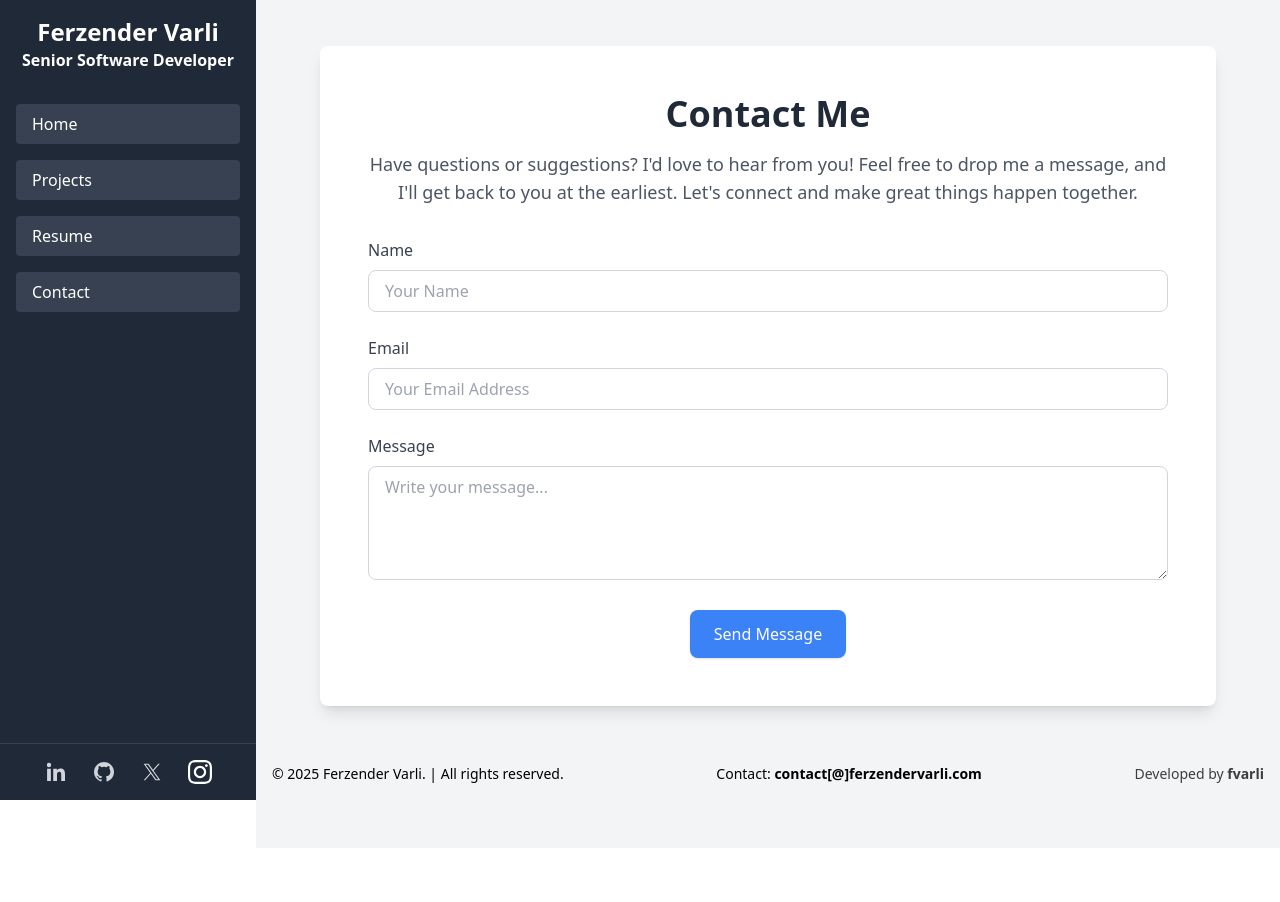
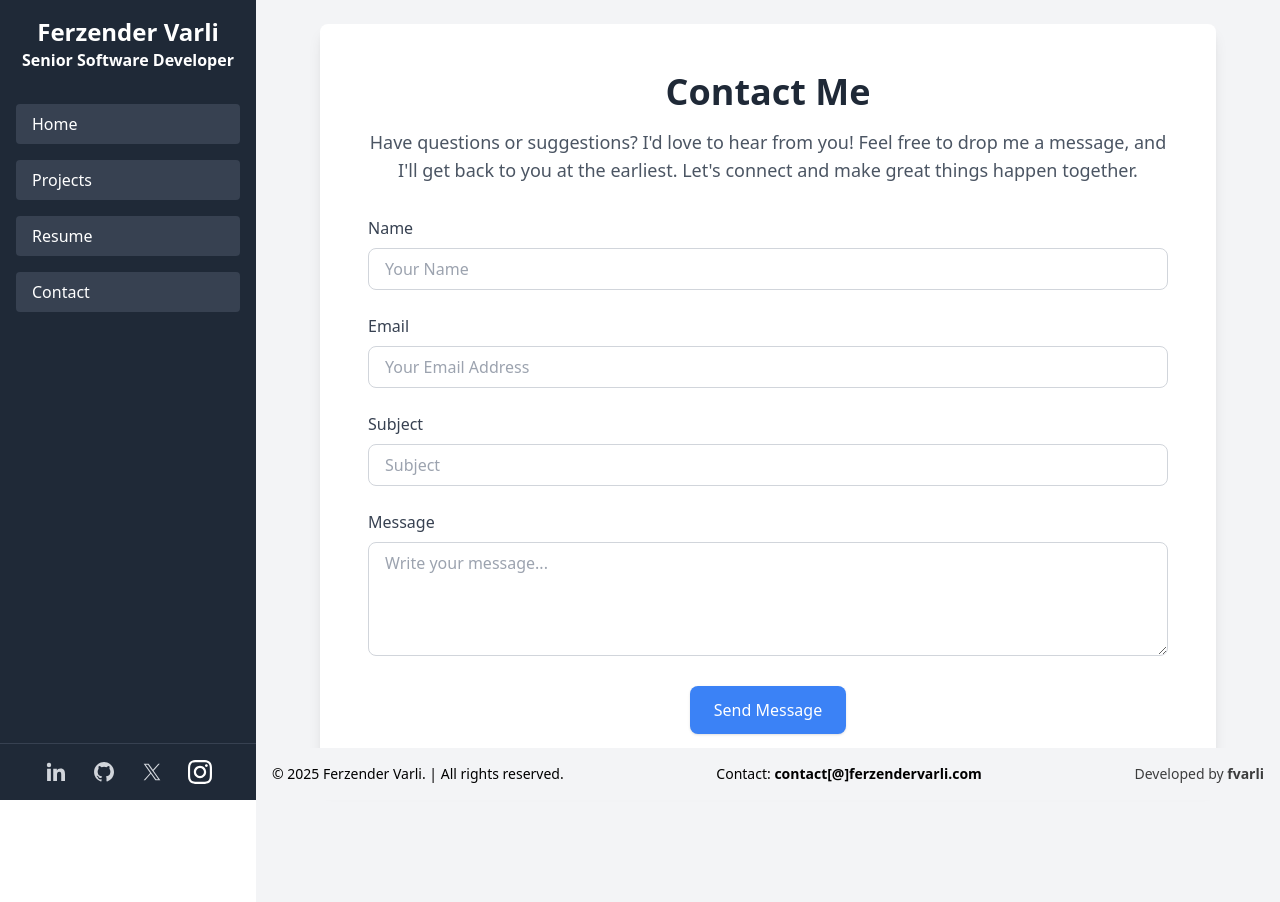
Before and after one commit to fvarli/ferzendervarlicom, a PHP site: page / in a window 1280 px wide, after a click on "Contact". Before the commit the page ends 800 px from the top, so only its background shows below. Run offline with PHP 8.4, Linux system fonts and the light colour scheme; some libraries are stand-ins or nearby versions.

Commit message:
updated contact page

```diff
--- a/includes/contents/contact.php
+++ b/includes/contents/contact.php
@@ -31,6 +31,16 @@
                     required>
             </div>
             <div>
+                <label for="subject" class="block text-gray-700 font-medium mb-2">Subject</label>
+                <input
+                    type="text"
+                    id="subject"
+                    name="subject"
+                    class="w-full px-4 py-2 border border-gray-300 rounded-lg focus:ring-2 focus:ring-blue-500 focus:outline-none"
+                    placeholder="Subject"
+                    required>
+            </div>
+            <div>
                 <label for="message" class="block text-gray-700 font-medium mb-2">Message</label>
                 <textarea
                     id="message"
```
